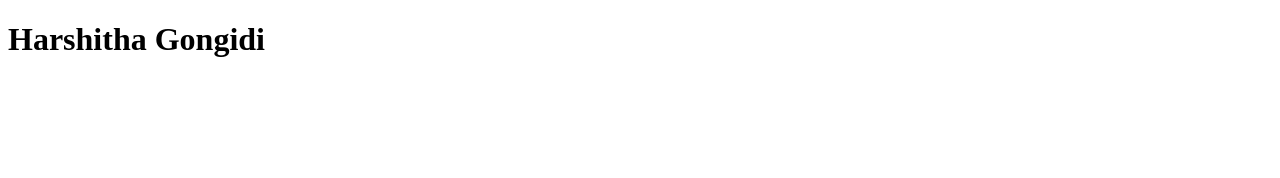
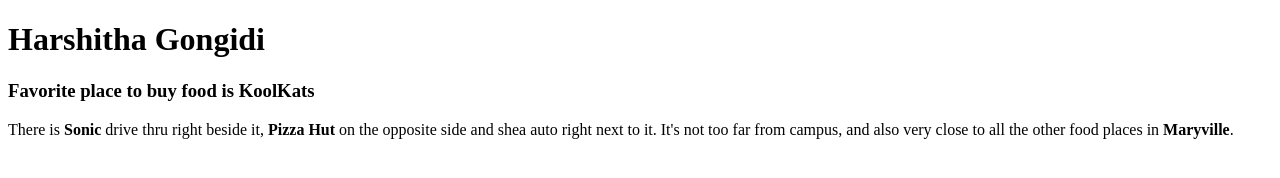
Before and after one commit to 44-563-Web-Apps-S22/webapps-s22-assignment-3-HarshithaGongidi, a plain HTML site: page index.html in a window 1280 px wide. Drawn offline with Linux system fonts and the light colour scheme.

Commit message:
Update index.html

```diff
--- a/index.html
+++ b/index.html
@@ -5,5 +5,8 @@
     </head>
     <body>
         <h1> Harshitha Gongidi </h1>
+        <h3>Favorite place to buy food is KoolKats</h3>
+        <p>There is <b>Sonic</b> drive thru right beside it, <b>Pizza Hut</b> on the opposite side and shea auto right next to it.
+             It's not too far from campus, and also very close to all the other food places in <b>Maryville</b>. </p>
     </body>
 </html>
```
